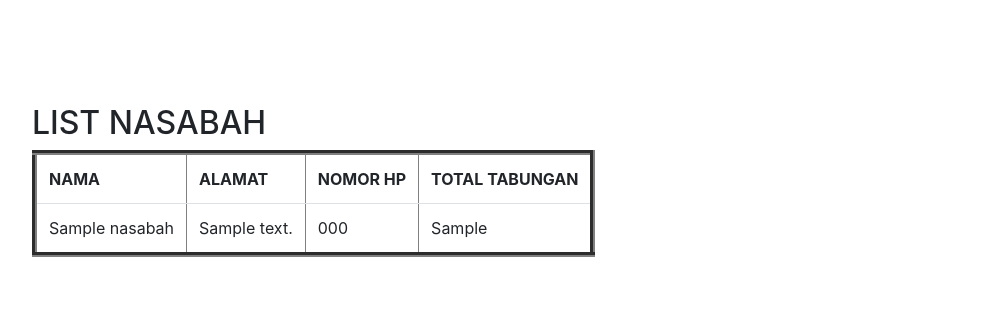
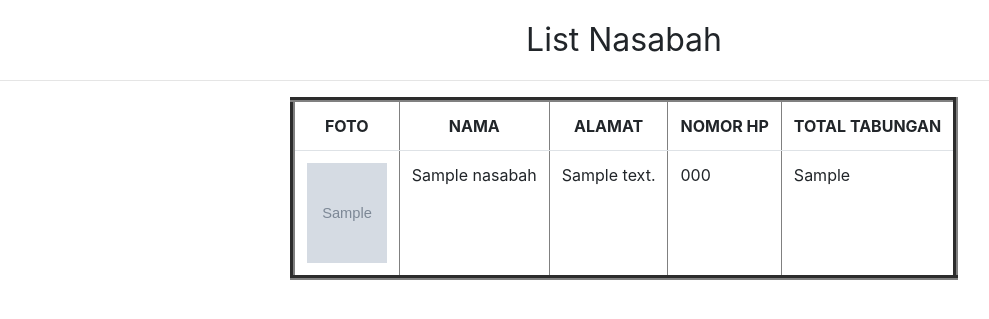
Before and after one commit to kresnaiqbal/easppl, a PHP site: page /template.php in a window 1280 px wide. Shown: the part 56-375 px from the top of the page, without its empty margins (16-1005 px from the left). Run offline with PHP 8.4, Linux system fonts and the light colour scheme; tables that the repository leaves empty or names only in its code hold one stand-in row (values such as "Sample post"); grey boxes marked "Sample" are stand-in pictures.

Commit message:
third commit

```diff
--- a/home.php
+++ b/home.php
@@ -1,13 +1,14 @@
 <html>
-<div class="table mt-5 p-5">
-    <table border ="5">
-        <h2>
-            LIST NASABAH
-        </h2>
-        <th>NAMA</th>
-        <th>ALAMAT</th>
-        <th>NOMOR HP</th>
-        <th>TOTAL TABUNGAN</th>
+<div class="table mt-1 p-1">
+    <center><font size="6">List Nasabah</font></center>
+    <hr>
+    <center><table border ="5">
+
+        <th style="text-align: center;">FOTO</th>
+        <th style="text-align: center;">NAMA</th>
+        <th style="text-align: center;">ALAMAT</th>
+        <th style="text-align: center;">NOMOR HP</th>
+        <th style="text-align: center;">TOTAL TABUNGAN</th>
         <?php
             include('connectdb.php');
 
@@ -18,6 +19,9 @@
 
         ?>
         <tr>
+        <td>
+            <img src="image/<?php echo $row['foto']?>" width="80db" height="100db">
+        </td>
         <td>
             <?php
             echo $row['nama_nasabah'];
@@ -48,7 +52,7 @@
         <?php
             }
         ?>
-    </table>
+    </table></center>
     <!-- <div class="dropdown mt-3">
         <button class="btn btn-secondary dropdown-toggle" type="button" id="dropdownMenuButton" data-toggle="dropdown" aria-haspopup="true" aria-expanded="false">
             Unduh
--- a/template.php
+++ b/template.php
@@ -41,7 +41,7 @@
                 Transaksi
                 </a>
                 <div class="dropdown-menu" aria-labelledby="navbarDropdown">
-                    <a class="dropdown-item" href="template.php?content=admin.php">Daftar Nasabah Baru</a>
+                    <a class="dropdown-item" href="admin.php">Daftar Nasabah Baru</a>
                     <a class="dropdown-item" href="template.php?content=setor_tabungan.php">Setor Tabungan</a>
                     <a class="dropdown-item" href="template.php?content=form_pinjam.php">Pinjam Uang</a>
                     <a class="dropdown-item" href="template.php?content=bayar.php">Bayar Angsuran</a>
```
Also changed, not shown: Admin.php (+6 -6 lines), image/IMG_0719.JPG (added), image/adiw.jpg (added), image/isal.jpg (added), image/kresna.jpg (added), image/pep.jpg (added), image/tita.jpg (added), 2 other files.
